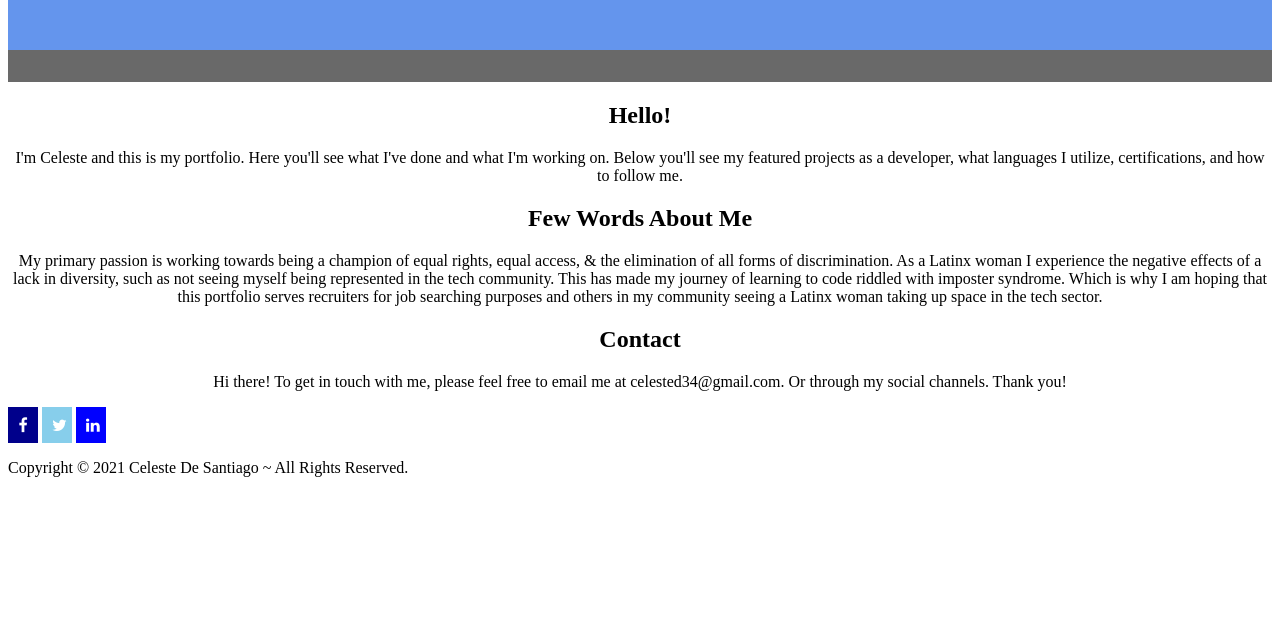
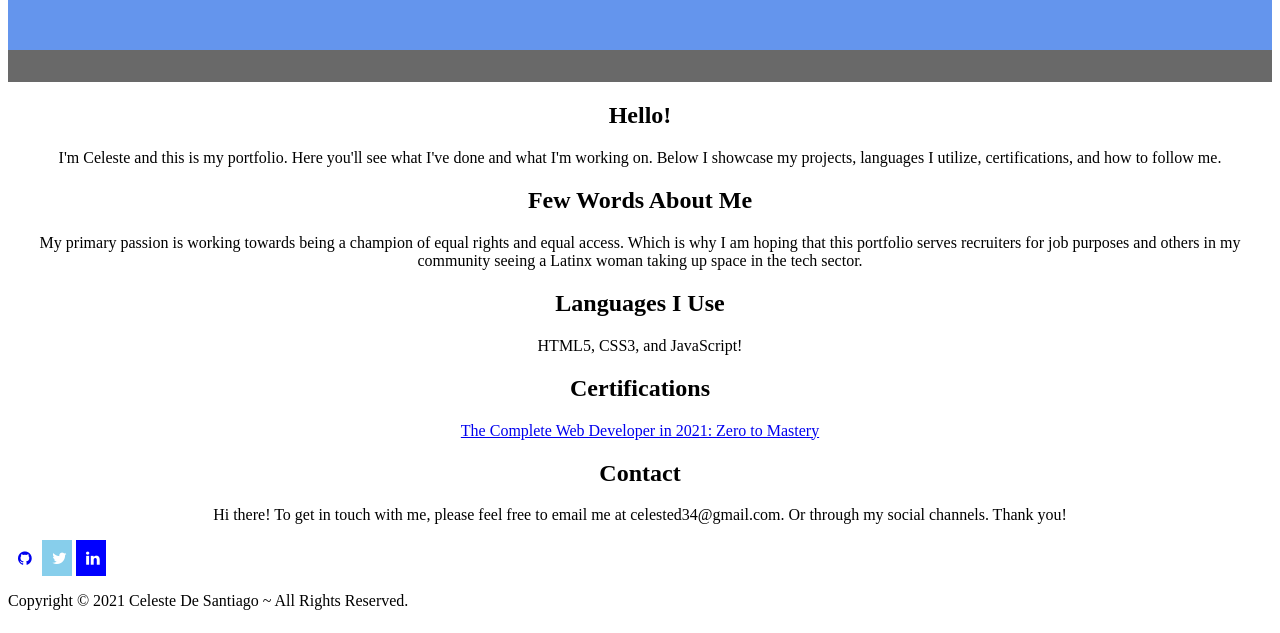
Before and after one commit to Celested34/personal-blog, a plain HTML site: page index.html in a window 1280 px wide. Shown: the part 167-800 px from the top of the page. Drawn offline with Linux system fonts and the light colour scheme; files whose address does not match are found by name.

Commit message:
edits to language and certification

```diff
--- a/css/style.css
+++ b/css/style.css
@@ -25,7 +25,7 @@ html {
   }
 }
 
-.about{
+.about, .contact, .cert, .languages{
   text-align: center;
 }
 
--- a/index.html
+++ b/index.html
@@ -33,7 +33,7 @@
         <section class="sec">
             <div class="hello">
                 <h1>Hello!</h1>
-                <p> I'm Celeste and this is my portfolio. Here you'll see what I've done and what I'm working on. Below you'll see my featured projects as a developer, what languages I utilize, certifications, and how to follow me. </p>
+                <p> I'm Celeste and this is my portfolio. Here you'll see what I've done and what I'm working on. Below I showcase my projects, languages I utilize, certifications, and how to follow me. </p>
             </div>
         </section>
 
@@ -41,12 +41,29 @@
             <section class="sec">
                 <div class="about">
                     <h2>Few Words About Me</h2>
-                    <p> My primary passion is working towards being a champion of equal rights, equal access, & the elimination of all forms of discrimination. As a Latinx woman I experience the negative effects of a lack in diversity, such as not seeing myself being represented in the tech community. This has made my journey of learning to code riddled with imposter syndrome. Which is why I am hoping that this portfolio serves recruiters for job searching purposes and others in my community seeing a Latinx woman taking up space in the tech sector.
+                    <p> My primary passion is working towards being a champion of equal rights and equal access. Which is why I am hoping that this portfolio serves recruiters for job purposes and others in my community seeing a Latinx woman taking up space in the tech sector.
                     </p>
                 </div>
             </section>
+        <!---Projects-->
 
-            <!-- Contact Info -->
+        <!--Languages-->
+        <section class="sec">
+            <div class="languages">
+                <h2>Languages I Use</h2>
+                <p>HTML5, CSS3, and JavaScript!</p>
+        </section>
+
+
+        <!--- Certifications-->
+        <section class="sec">
+            <div class="cert">
+                <h2>Certifications</h2>
+                    <p> <a href= "https://gale.udemy.com/certificate/UC-c4457c92-20b5-445b-9765-477c5077ff4c/?utm_campaign=email&utm_source=sendgrid.com&utm_medium=email">The Complete Web Developer in 2021: Zero to Mastery</a></p>
+            </div>
+        </section>
+
+        <!-- Contact Info -->
         <section class="sec">
             <div class="contact">
                 <h2>Contact</h2>
@@ -56,7 +73,7 @@
 
         <!--- Social Media --->
             <p>
-                <a href="https://www.facebook.com/" class="fa fa-facebook"></a>
+                <a href="https://github.com/Celested34" class="fa fa-github"></a>
                 <a href="https://twitter.com/celeste_des" class="fa fa-twitter"></a>
                 <a href="https://www.linkedin.com/in/celeste-de-santiago/" class="fa fa-linkedin"></a>
             </p>
```
